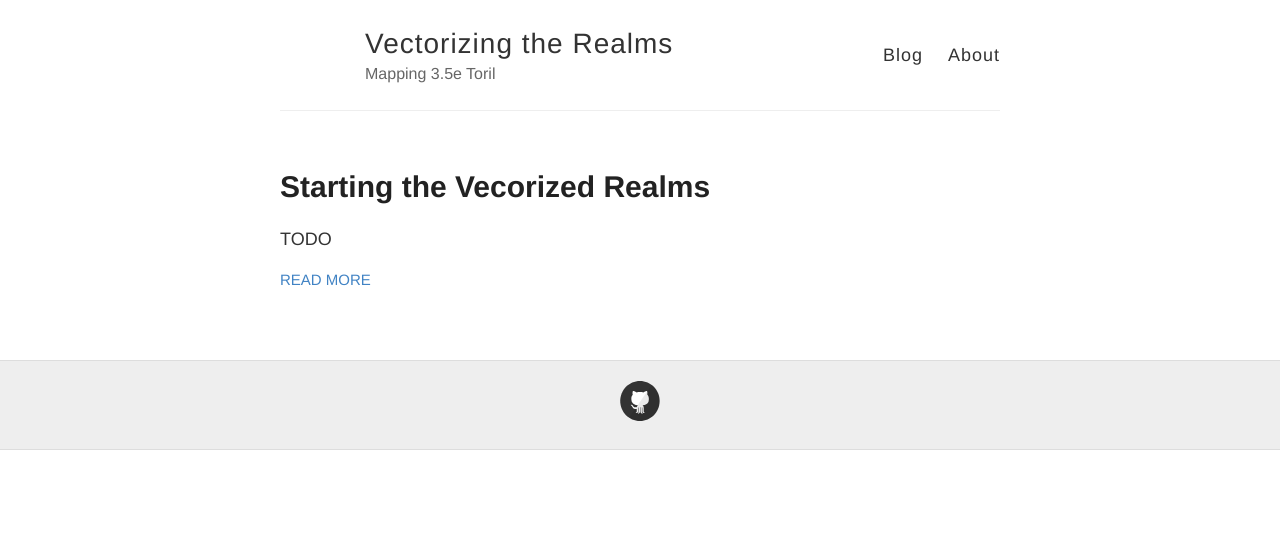
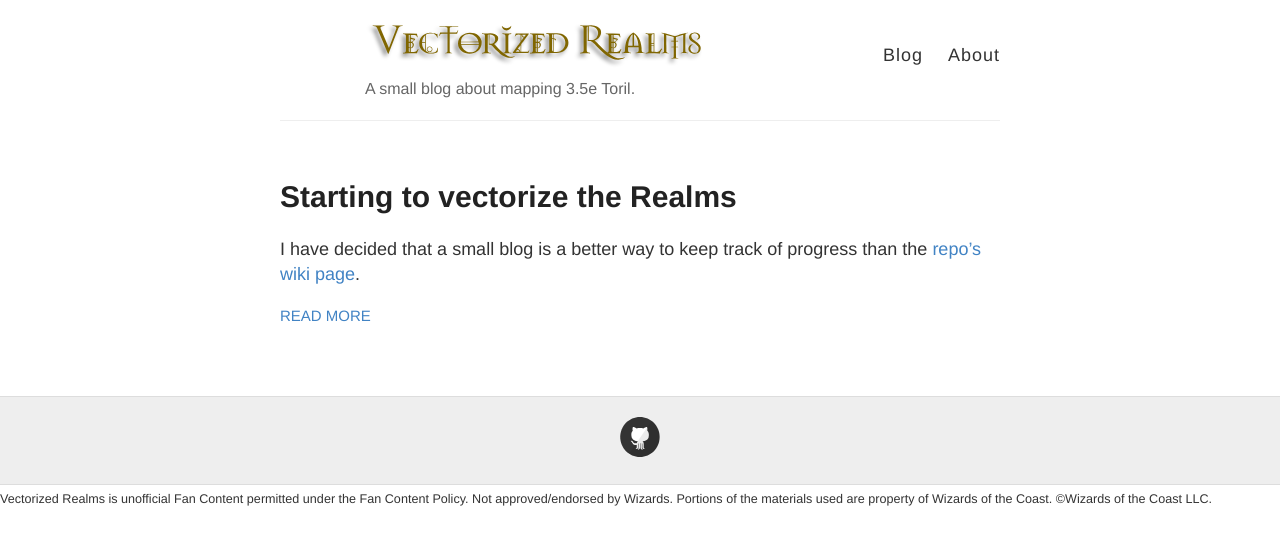
Before and after one commit to jonovotny/vectorized-realms, a Jekyll site: the page built from index.html, in a window 1280 px wide. Shown: the top 545 px of the page. Built offline with Jekyll 4.4.1, drawn with Linux system fonts in a browser that asks for light colours.

Commit message:
adding first content

```diff
--- a/_config.yml
+++ b/_config.yml
@@ -6,7 +6,7 @@
 name: Vectorizing the Realms
 
 # Short bio or description (displayed in the header)
-description: Mapping 3.5e Toril
+description: A small blog about mapping 3.5e Toril.
 
 # URL of your avatar or profile pic (you could use your GitHub profile pic)
 avatar:
--- a/_layouts/default.html
+++ b/_layouts/default.html
@@ -22,7 +22,7 @@
           <a href="{{ site.baseurl }}/" class="site-avatar"><img src="{{ site.avatar }}" /></a>
 
           <div class="site-info">
-            <h1 class="site-name"><a href="{{ site.baseurl }}/">{{ site.name }}</a></h1>
+            <h1 class="site-name"><a href="{{ site.baseurl }}/"><img src="https://raw.githubusercontent.com/jonovotny/vectorized-realms/main/images/vec-realms.svg" alt="{{ site.name }}" /></a></h1>
             <p class="site-description">{{ site.description }}</p>
           </div>
 
@@ -47,5 +47,6 @@
     </div>
 
     {% include analytics.html %}
+    <span style="font-size:0.7em;">Vectorized Realms is unofficial Fan Content permitted under the Fan Content Policy. Not approved/endorsed by Wizards. Portions of the materials used are property of Wizards of the Coast. ©Wizards of the Coast LLC.</span>
   </body>
 </html>
--- /dev/null
+++ b/_posts/2024-04-08-starting.md
@@ -0,0 +1,15 @@
+---
+layout: post
+title: Starting to vectorize the Realms
+date: 04-08-2024
+---
+I have decided that a small blog is a better way to keep track of progress than the [repo's wiki page](https://github.com/jonovotny/vectorized-realms/wiki).
+
+So welcome to my hobby project to create a vector map of Faerun (possibly extended to Toril) during the time of D&D 3.5e (~1376 DR).
+My approach is to approximate the iconic drawing style of the [official 2001 map](http://web.archive.org/web/20160816135344/http://archive.wizards.com/dnd/images/wd_maps/FRposterLarge_150.jpg) using a combination of svg path generation scripts and filters and then apply them on an svg map, containing only the outlines of geographic regions.
+
+Ideally this should have the following benefits:
+* Simple Editing: Changing existing features of the map or adding new ones can be done in an SVG editor.
+* High Quality Zoom: SVG enables creation of detail maps without getting pixelated results.
+* Merging of Different Sources: Detail maps of specific maps exist and the vector format should aid in the combination of different map sources.
+* GeoJson, TopoJson output: Vector data can be used in online map interfaces like [Open Layers](https://openlayers.org/)
--- a/_posts/2024-04-08-vectorizedrealms.md
+++ /dev/null
@@ -1,6 +0,0 @@
----
-layout: post
-title: Starting the Vecorized Realms
----
-
-TODO
```
